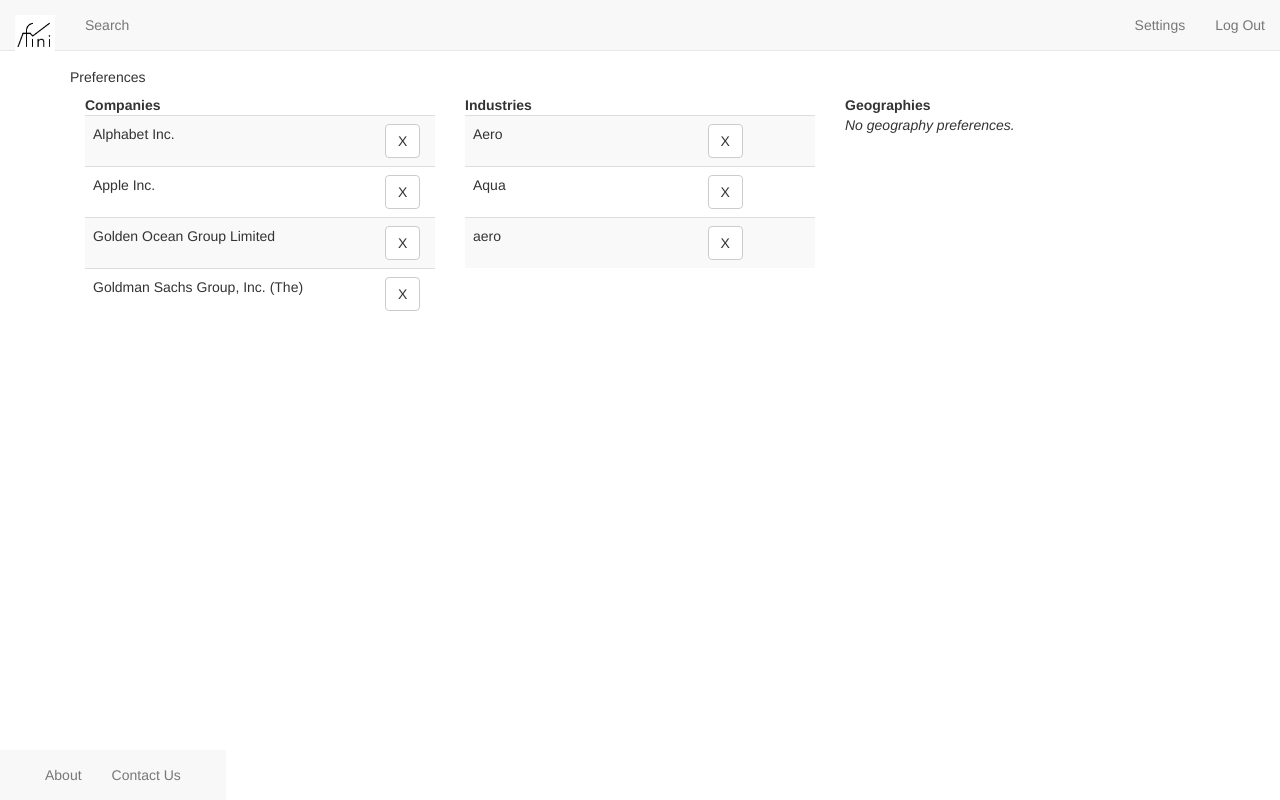
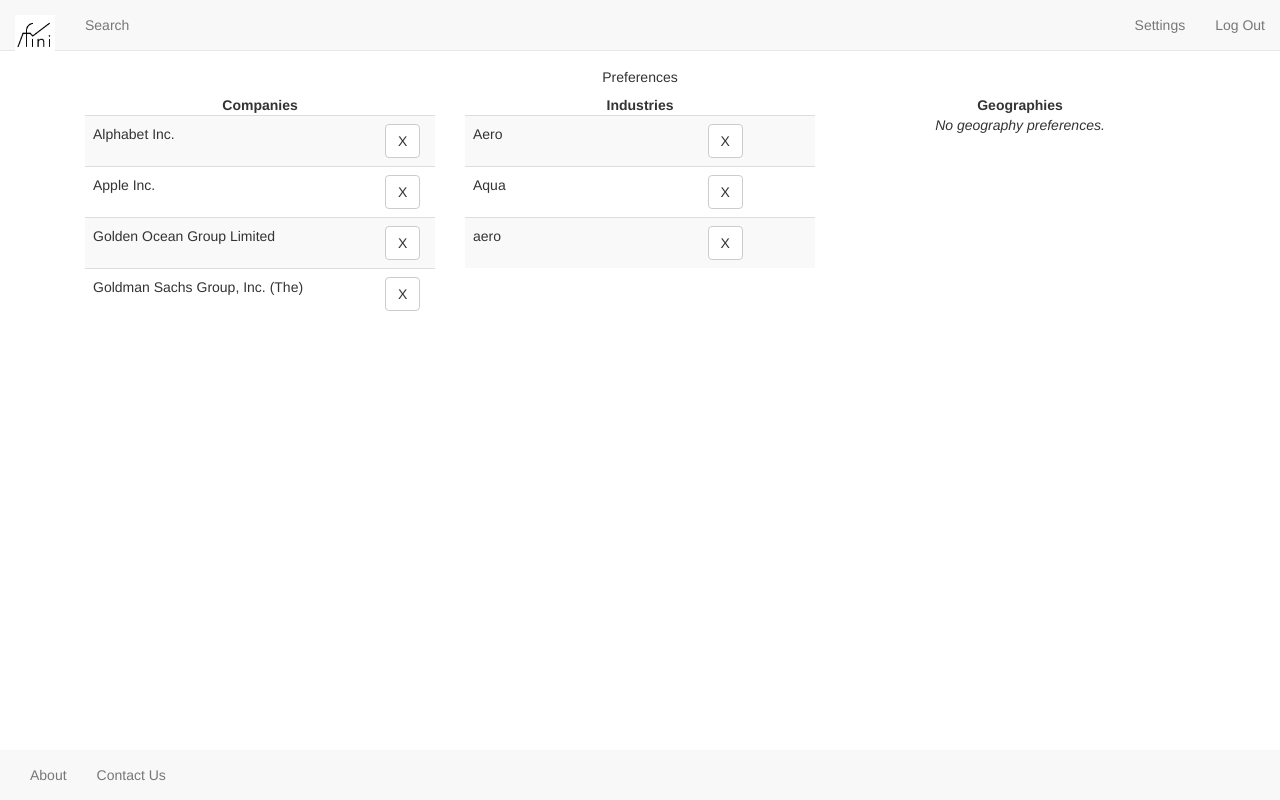
Before and after one commit to gzgracez/fini, a Flask app: page /preferences in a window 1280 px wide. Run offline with Flask 2, Linux system fonts and the light colour scheme; a user stored in the database is signed in; data comes from the database, SQL or seed files in the repository; some libraries are stand-ins or nearby versions.

Commit message:
style changes

```diff
--- a/static/styles.css
+++ b/static/styles.css
@@ -3,7 +3,7 @@
     /* center contents */
     margin-left: auto;
     margin-right: auto;
-    text-align: left;
+    text-align: center;
 }
 
 main .form-control
@@ -26,10 +26,9 @@ form
     text-align: center;
 }
 
-.navbar-bottom
+table
 {
-    position:fixed;
-    bottom:0px;
+    text-align: left;
 }
 
 .alert-info{background-color:#D0E8F6;border-color:#AED7EF;color:#245C7E}.alert-info hr{border-top-color:#D0E8F6}.alert-info .alert-link{color:#5C8CA7}
--- a/templates/layout.html
+++ b/templates/layout.html
@@ -47,7 +47,7 @@
                         <span class="icon-bar"></span>
                         <span class="icon-bar"></span>
                     </button>
-                    <a class="navbar-brand" href="{{ url_for('index') }}"><img src="static/fini_black.png" style="width:40px;height:40px;"></a>
+                    <a class="navbar-brand" href="{{ url_for('index') }}"><img src="static/fini_black.png" style="width:40px;height:40px;margin-bottom: 10px"></a>
                 </div>
                 <div class="collapse navbar-collapse" id="navbar">
                     {% if session.user_id %}
@@ -89,7 +89,7 @@
                 {% block main %}{% endblock %}
             </main>
         </div>
-        <nav class="navbar-default navbar-bottom">
+        <nav class="navbar-default navbar-fixed-bottom">
             <div class="container-fluid">
                 <button aria-expanded="false" class="pull-left navbar-toggle collapsed" data-target="#bottom" data-toggle="collapse" type="button">
                     <span class="sr-only">Toggle navigation</span>
--- a/templates/results.html
+++ b/templates/results.html
@@ -5,8 +5,6 @@
 {% endblock %}
 
 {% block main %}
-    <h5>{{ title }}</h5>
-
     <form method="post">
         <fieldset>
             {% if not followed %}
--- a/templates/results_comp.html
+++ b/templates/results_comp.html
@@ -67,7 +67,7 @@
                 </div>
             </div>
         <div class="container">
-            <h5>News on {{ stock["name"] }}</h5>
+            <div class="pull-left"><h5>News on {{ stock["name"] }}</h5></div>
             <table class="table table-striped">
                 <tbody>
                     {% for n in news %}
@@ -85,7 +85,9 @@
             </table>
         </div>
     </div>
-
+    <br>
+    <br>
+    <br>
     <script>
       var follow = false;
       if (document.getElementById("company").innerHTML == "Follow") {
--- a/templates/search.html
+++ b/templates/search.html
@@ -6,6 +6,7 @@
 
 {% block main %}
     <h5>Search</h5>
+    <div class="container"
     <div class="col-lg-3">
     </div>
     <div class="col-lg-3">
```
